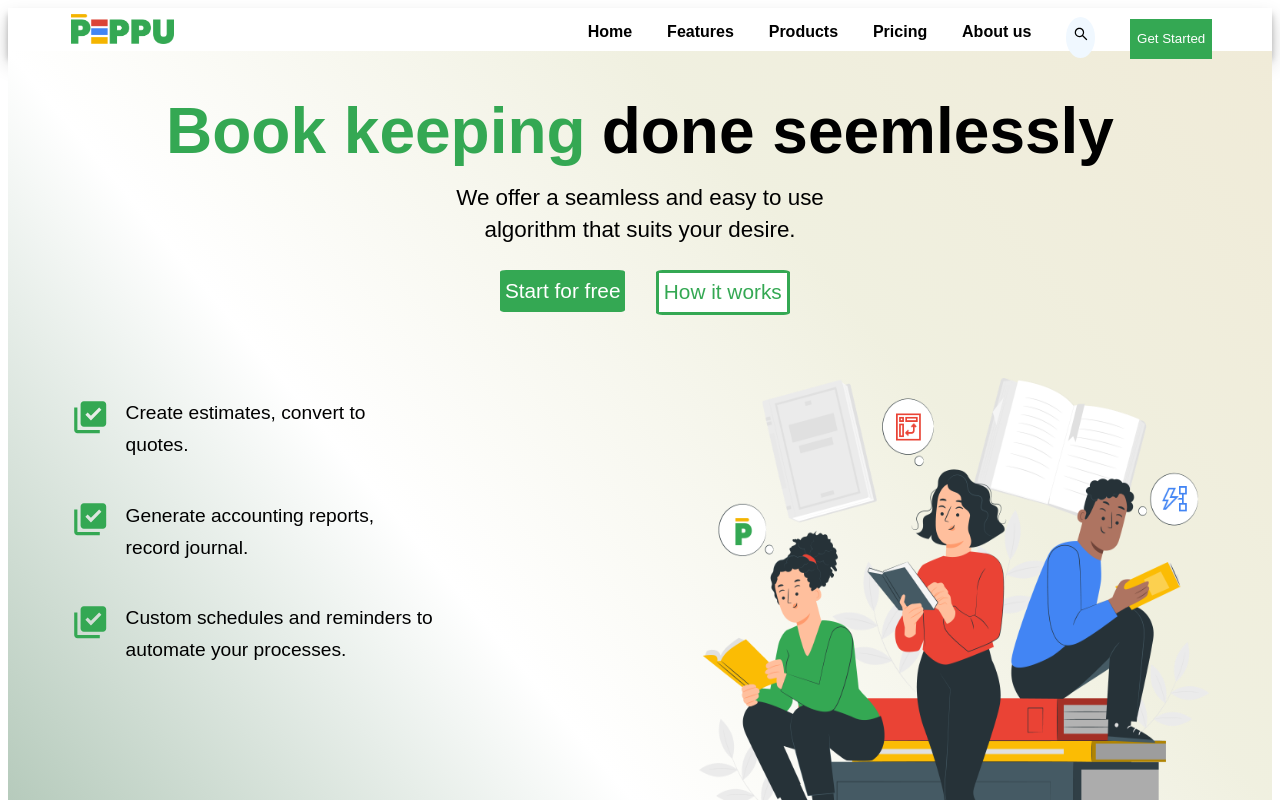
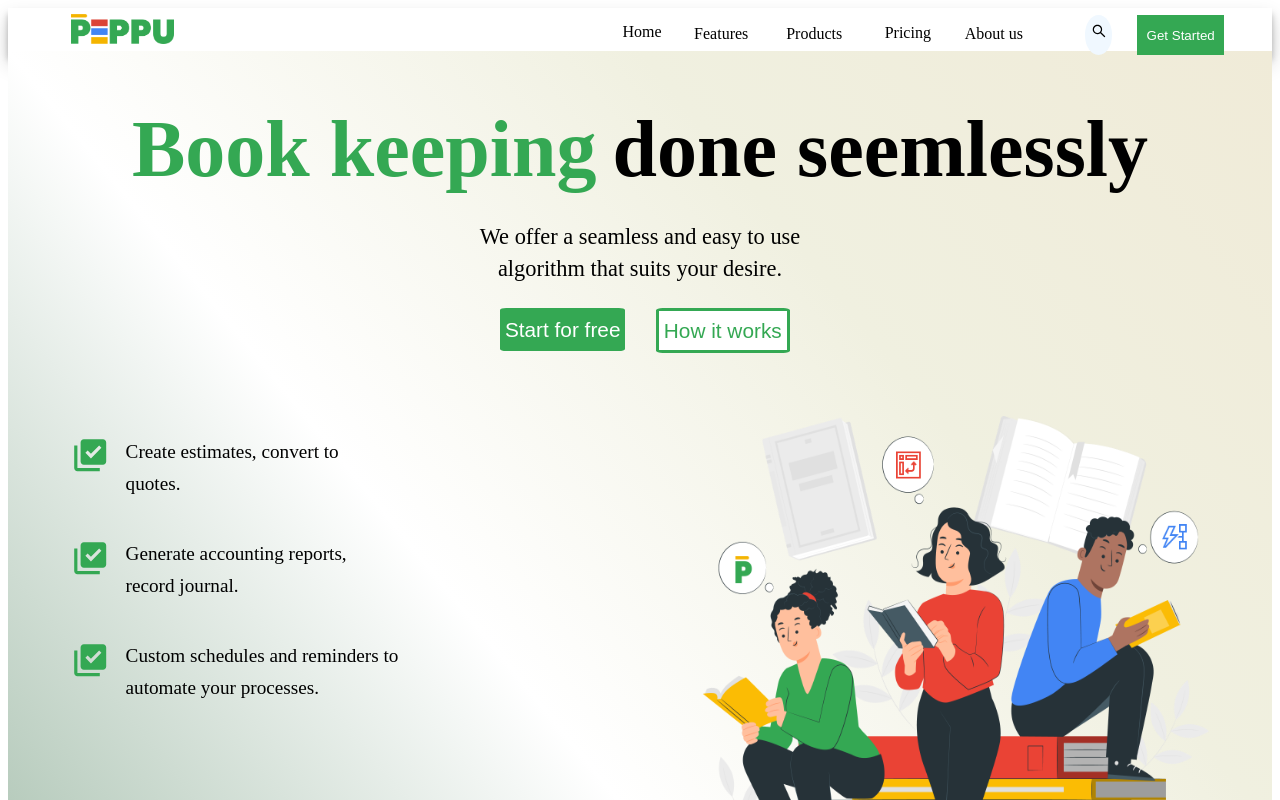
Before and after one commit to Peppu-Group/Peppu-books-frontend, a React (Vite) app: page / in a window 1280 px wide. Shown: the top 800 px of the page. Built offline with nearby package versions, Linux system fonts and the light colour scheme.

Commit message:
homepage ready but font not ready

```diff
--- a/src/App.css
+++ b/src/App.css
@@ -1,10 +1,16 @@
 /*General style starts */
 
 *{
-    font-family: Arial, Helvetica, sans-serif;
+
 }
 p{
     line-height: 2rem;
+}
+.root,h1,h2,h3,h5,p,button,input{
+    font-family: 'poppins' sans-serif;
+}
+h2{
+
 }
 /* General Style ends Here*/
 
@@ -33,17 +39,20 @@ p{
 .home-navbar .nav-menu{
     display: flex;
     flex-direction: row;
-    gap: 8%;
+    gap: 10%;
     justify-content: space-evenly;
     margin-top: -1%;
     padding-left: 0%;
     position: absolute;
     right: 20%;
+    font-weight: 100;
+    align-items: center;
 
 }
-.home-navbar .nav-menu a{
-    font-size: 1rem;
-    font-weight: 100;
+.home-navbar .nav-menu button{
+   margin-top: 0%;
+   margin-left: 14%;
+   padding: auto 20%;
 }
 
 .body{
@@ -55,6 +64,8 @@ p{
 a{
     text-decoration: none;
     color: black;
+    font-family: 'poppins' sans-serif;
+
 }
 .search-icon{
     height: 4vh;
@@ -65,7 +76,6 @@ a{
    padding: 2% 1.5% 0% 1.5%;
 }
 .home-navbar button{
-
     height: 5vh;
     margin-top: 25%;
     background-color: #34a853;
@@ -74,12 +84,17 @@ a{
     padding: 1.5% 10%;
 
 }
+.nav-menu li{
+    font-size: 1rem;
+
+
+}
 .body-header{
     display: flex;
     flex-direction: row;
     justify-content: center;
     gap: 1rem;
-    font-size: 2rem;
+    font-size: 2.5rem;
 
 }
 .body-header span{
@@ -95,6 +110,7 @@ a{
     flex-direction: row;
     justify-content: center;
     gap: 2.5rem;
+    font-family: 'poppins' sans-serif;
 }
 .body-buttons a button{
     font-size:1.3rem;
@@ -252,7 +268,6 @@ a{
     height: 100vh;
 }
 .why-peppu{
-
     margin:auto;
 }
 .why-peppu h3{
@@ -363,27 +378,67 @@ a{
   display: flex;
   flex-direction: row;
   justify-content: space-around;
-  background-color: rgb(122, 185, 122);
+  background-color: #b8ebc6;
   position: relative;
-  left: 0%;
-  top: 0%;
+  height: 100vh;
+  padding-top: 10vh;
   z-index: -1;
+}
+.subscribe-body img{
+    width: 15vw;
+    height: 10vh;
+    margin-bottom:4vh;
+}
+.subscribe-body input{
+    height: 8vh;
+    width: 25vw;
+    font-size: 1.5rem;
+    padding-left: 5%;
+}
+.subscribe-body p{
+    font-size: 1.4rem;
 }
 .subscribe-body{
     padding-right: 5%;
     padding-left: 5%;
     padding-top: 5%;
 }
-
+.Quick-link h4,.Terms h4,.Follow-us h4{
+    margin-top: 109%;
+    font-size: 1.4rem;
+    margin-bottom: -20%;
+}
+.Terms h4{
+    margin-top:70%;
+}
+.Follow-us h4{
+    margin-top:117% ;
+}
 li{
     list-style-type: none;
+    margin-left: -40%;
     padding-top: 20%;
+    font-size: 1.4rem;
+}
+.Quick-link li{
+    margin-left: -30%;
+
+}
+.Terms li{
+    margin-left: -17%;
+}
+.Terms li+li{
+    margin-top: -10%;
 }
 li::before{
     color: white;
 }
+/* Home Page style ends here*/
 
-/* Home Page style ends here*/
+
+
+
+
 
 /* Get started Page style starts here*/
 .container{
--- a/src/Components/Navbar.jsx
+++ b/src/Components/Navbar.jsx
@@ -10,16 +10,17 @@ const Navbar = () => {
         <img src={IMG_2437}/>
         </div>
         <div className='nav-menu'>
-         <a href="/"><h4>Home</h4></a>
-         <a href="/features"> <h4>Features   </h4></a>
-         <a href='/products'> <h4>Products   </h4></a>
-         <a href='/pricing'><h4>Pricing   </h4></a>
-         <a href='/about'><h4>About&nbsp;us  </h4></a>
+         <a href="/"><li>Home</li></a>
+         <a href="/features"> <li>Features</li></a>
+         <a href='/products'> <li>Products</li></a>
+         <a href='/pricing'><li>Pricing</li></a>
+         <a href='/about'><li>About&nbsp;us</li></a>
         <div className='search-icon'>
         <AiOutlineSearch />
         </div>
-        <a href='/getstarted'> <button>   Get&nbsp;Started  </button></a>
+        <a href='/getstarted'><li><button>Get&nbsp;Started</button></li></a>
       </div>
+
       </div>
 
     </div>
--- a/src/Pages/Homepage.jsx
+++ b/src/Pages/Homepage.jsx
@@ -17,6 +17,7 @@ import IMG_2437 from '../assets/IMG_2437.png'
 
 const Homepage = () => {
   return (
+    <div className='root'>
     <div className='home-page'>
 
     {/** Navbar div */}
@@ -230,15 +231,15 @@ const Homepage = () => {
 
               <div className='subscribe'>
                 <div className="subscribe-body">
-                <img src={IMG_2437} style={{width: 80, height: 30}} />
+                <img src={IMG_2437}/>
                 <div>
-                  <input />
+                  <input placeholder='Email'/>
                   <p>Subscribe to our newsletter to <br/> get updated news on our <br/> services</p>
                 </div>
 
                 </div>
                 <div className='Quick-link'>
-                  <h1>Quick Links</h1>
+                  <h4>Quick Links</h4>
                   <ul>
                     <li>About</li>
                     <li>Services </li>
@@ -247,8 +248,8 @@ const Homepage = () => {
                   </ul>
                 </div>
 
-                <div className='Quick-link'>
-                  <h1>Follow Us</h1>
+                <div className='Follow-us'>
+                  <h4>Follow Us</h4>
                   <ul>
                     <li>Twitter</li>
                     <li>Instagram</li>
@@ -256,8 +257,8 @@ const Homepage = () => {
                   </ul>
                 </div>
 
-                <div className='Quick-link'>
-                  <h1>Terms & Policies</h1>
+                <div className='Terms'>
+                  <h4>Terms & Policies</h4>
                   <ul>
                     <li>Privacy Policies</li>
                     <li>Terms & Conditions</li>
@@ -265,6 +266,7 @@ const Homepage = () => {
                 </div>
               </div>
     </div>
+    </div>
 
   )
 }
```
